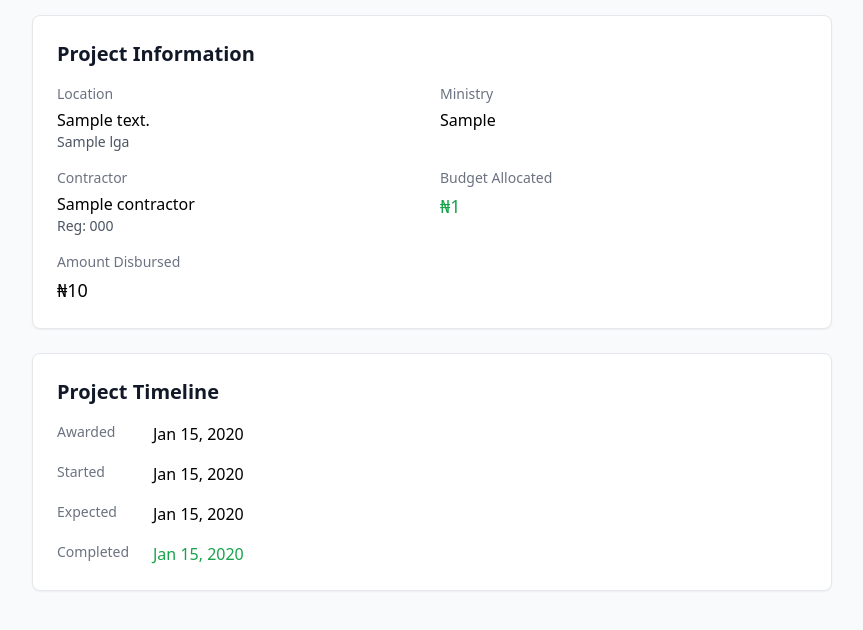
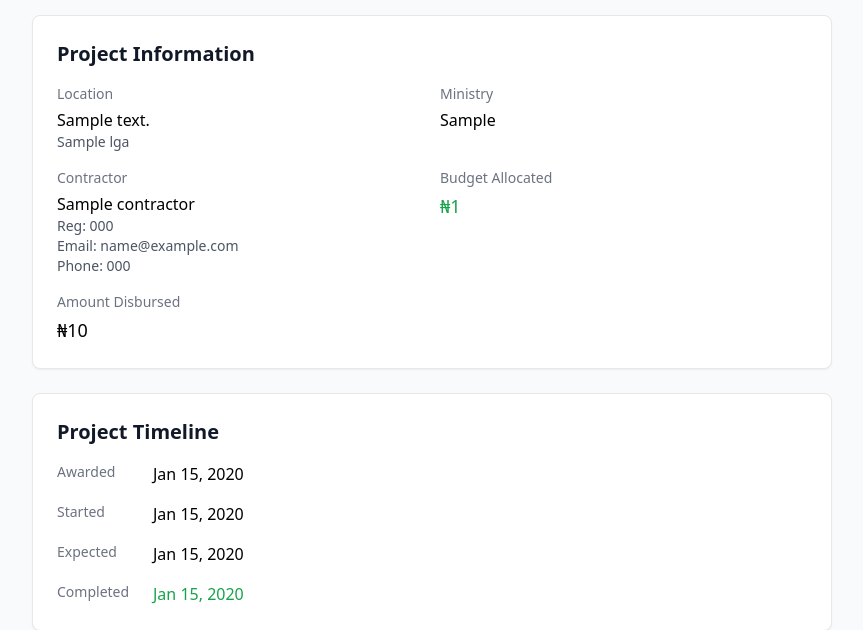
Before and after one commit to Rashotech/govtrack-mit817, a Django app: page /projects/1/ in a window 1280 px wide. Shown: the part 774-1404 px from the top of the page, without its empty margins (0-863 px from the left). Run offline with Django 5.2, Linux system fonts and the light colour scheme; tables that the repository leaves empty hold one stand-in row (values such as "Sample post"); grey boxes marked "Sample" are stand-in pictures; some libraries are stand-ins or nearby versions.

Commit message:
Add contractor contact details to project detail page

```diff
--- a/templates/govtracker/project_detail.html
+++ b/templates/govtracker/project_detail.html
@@ -98,6 +98,12 @@
                         {% if project.contractor.registration_number %}
                         <div class="text-sm text-gray-600">Reg: {{ project.contractor.registration_number }}</div>
                         {% endif %}
+                        {% if project.contractor.contact_email %}
+                        <div class="text-sm text-gray-600">Email: {{ project.contractor.contact_email }}</div>
+                        {% endif %}
+                        {% if project.contractor.contact_phone %}
+                        <div class="text-sm text-gray-600">Phone: {{ project.contractor.contact_phone }}</div>
+                        {% endif %}
                     </div>
                     {% endif %}
 
```
